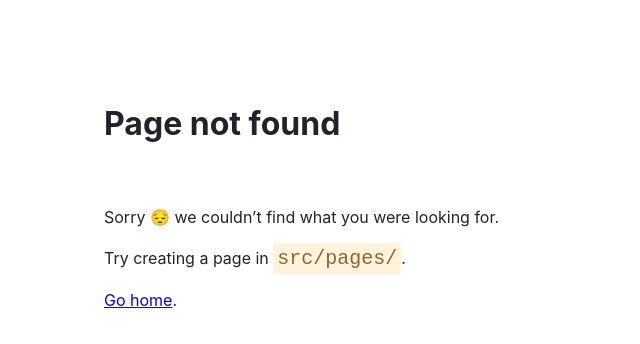
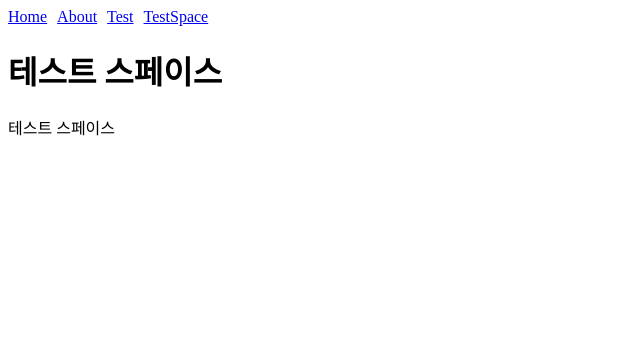
Before and after one commit to SeonSo/my-blog-2022-05-31, a Gatsby site: page /test-space in a window 1280 px wide. Before the commit this address had no page. Shown: the whole page, without its empty margins (0-640 px from the left). Built offline with nearby package versions, Linux system fonts and the light colour scheme; Gatsby itself is replaced by a stand-in of ours.

Commit message:
레이아웃 생성

```diff
--- /dev/null
+++ b/src/components/layout.js
@@ -0,0 +1,24 @@
+import { Link } from "gatsby";
+import React from "react";
+
+const Layout = ({ pageTitle, children }) => {
+  return (
+    <>
+      <main>
+        <title>{pageTitle}</title>
+        <nav style={{ display: "flex", gap: 10 }}>
+          <Link to="/">Home</Link>
+          <Link to="/about">About</Link>
+          <Link to="/test">Test</Link>
+          <Link to="/test-space">TestSpace</Link>
+        </nav>
+        <div>
+          <h1>{pageTitle}</h1>
+          {children}
+        </div>
+      </main>
+    </>
+  );
+};
+
+export default Layout;
--- /dev/null
+++ b/src/pages/test-space.js
@@ -0,0 +1,14 @@
+import React from "react";
+import Layout from "../components/layout";
+
+const TestSpacePage = () => {
+  return (
+    <Layout>
+      <title>테스트 스페이스 페이지입니다.</title>
+      <h1>테스트 스페이스</h1>
+      <p>테스트 스페이스</p>
+    </Layout>
+  );
+};
+
+export default TestSpacePage;
```
Also changed, not shown: src/pages/about.js (+5 -3 lines), src/pages/index.js (+7 -2 lines), src/pages/test.js (added, +14 -0 lines).
